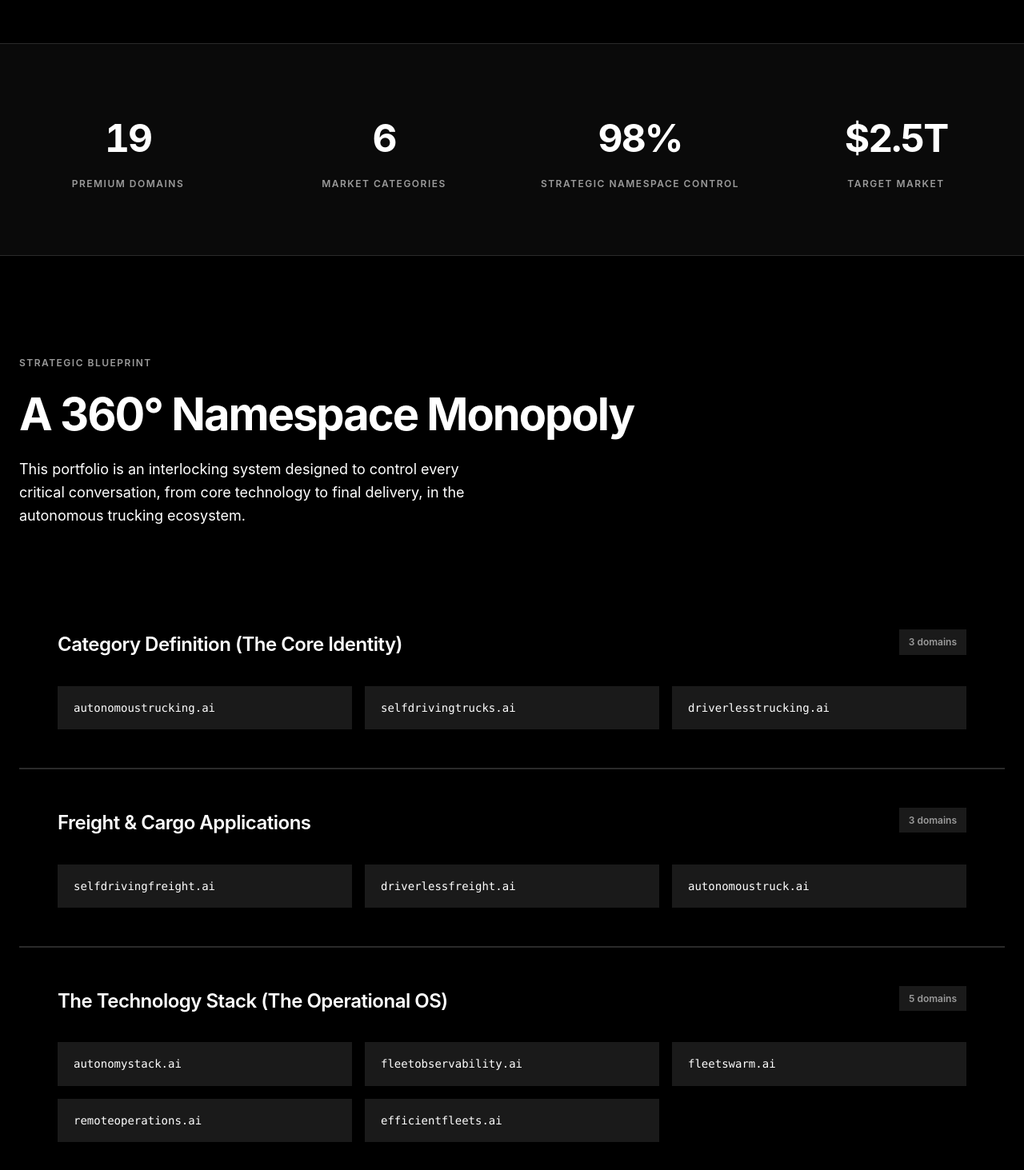
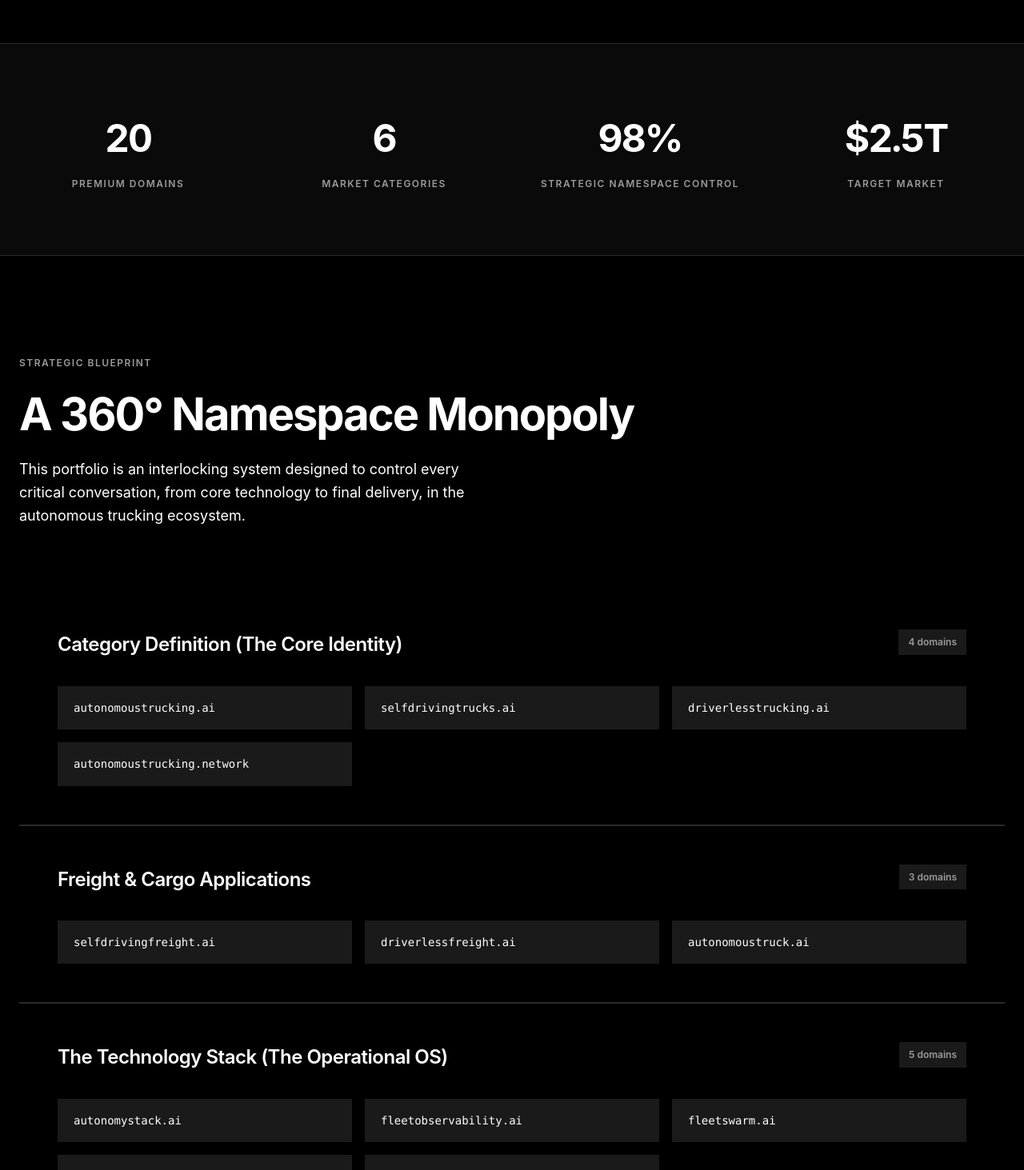
Before and after one commit to samlawlis45/autonomoustrucking, a Next.js app: page / in a window 1280 px wide. Shown: the part 920-2383 px from the top of the page at 80% size. Built offline with nearby package versions, Linux system fonts and the light colour scheme.

Commit message:
feat(content): add autonomoustrucking.network and update counts to 20
- Add autonomoustrucking.network to Category Definition
- Update category count to 4 and total premium domains to 20
- Update network effects copy to reflect 20 interconnected domains

```diff
--- a/src/app/page.tsx
+++ b/src/app/page.tsx
@@ -795,7 +795,7 @@ export default function Home() {
         <div className="container-wide">
           <div className="stats-grid">
             <div className="stat fade-in">
-              <div className="stat-value">19</div>
+              <div className="stat-value">20</div>
               <div className="stat-label">Premium Domains</div>
             </div>
             <div className="stat fade-in delay-1">
@@ -829,12 +829,13 @@ export default function Home() {
             <div className="portfolio-category">
               <div className="category-header">
                 <h3 className="category-title">Category Definition (The Core Identity)</h3>
-                <span className="category-count">3 domains</span>
+                <span className="category-count">4 domains</span>
               </div>
               <div className="domain-list">
                 <div className="domain-item">autonomoustrucking.ai</div>
                 <div className="domain-item">selfdrivingtrucks.ai</div>
                 <div className="domain-item">driverlesstrucking.ai</div>
+                <div className="domain-item">autonomoustrucking.network</div>
               </div>
             </div>
 
@@ -987,7 +988,7 @@ export default function Home() {
               <div className="feature-number">05</div>
               <h3 className="feature-title">Compounding Network Effects</h3>
               <p className="feature-description">
-                Each of the 19 interconnected domains reinforces the authority of the others. This creates a proprietary knowledge graph that establishes your ecosystem as the most trusted source for AI models, leading to a compounding advantage in GEO (Generative Engine Optimization).
+                Each of the 20 interconnected domains reinforces the authority of the others. This creates a proprietary knowledge graph that establishes your ecosystem as the most trusted source for AI models, leading to a compounding advantage in GEO (Generative Engine Optimization).
               </p>
             </div>
 
```
